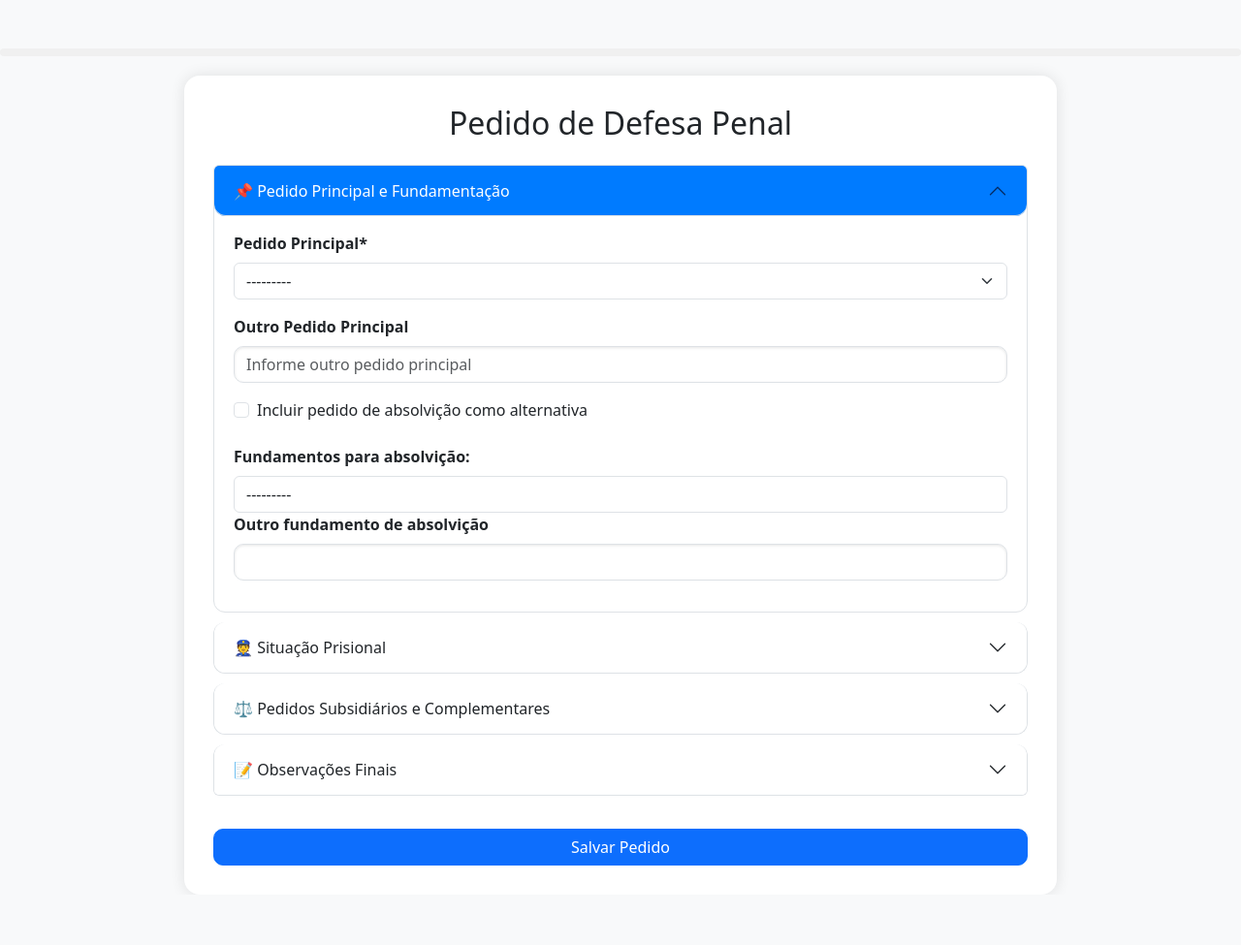
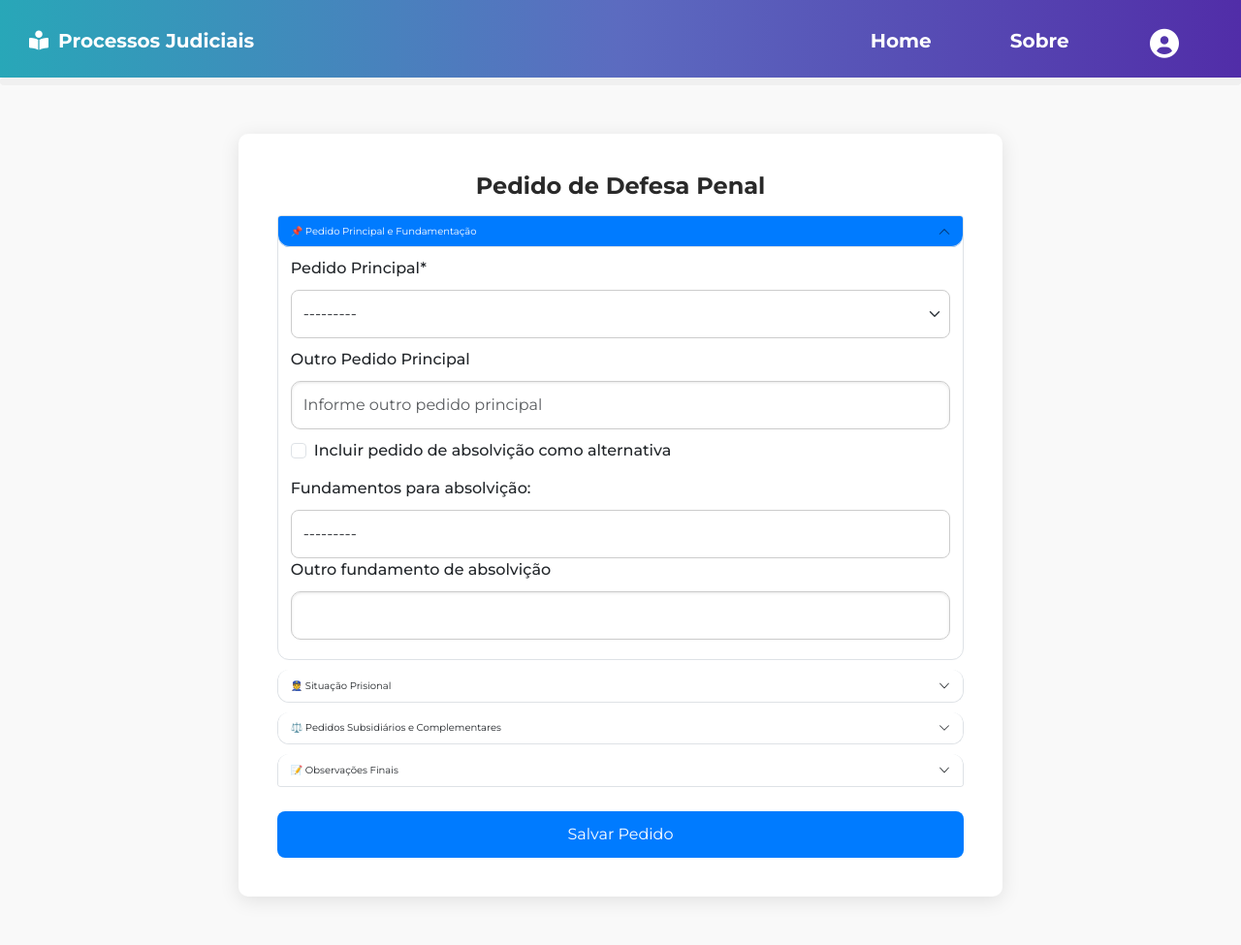
Before and after one commit to EduardoHPN/PI5-intelig-ncia-artificial-, a Django app: template recipes/templates/recipes/formulario/Pedido.html in a window 1280 px wide. Shown: the whole page at 97% size. Before the commit the page ends 893 px from the top, so only its background shows below. Run offline with Django 5.2, Linux system fonts and the light colour scheme; the template is opened without the code that fills it: values that come from a table or form of the project are taken from there, others are empty; some libraries are stand-ins or nearby versions.

Commit message:
estilizacao forms ---- depois de criar div nova(argumentacao juridica)

```diff
--- a/recipes/templates/recipes/formulario/Pedido.html
+++ b/recipes/templates/recipes/formulario/Pedido.html
@@ -7,25 +7,16 @@
     <meta charset="UTF-8">
     <meta name="viewport" content="width=device-width, initial-scale=1.0">
     <title>Pedido de Defesa Penal</title>
-    <link href="https://cdn.jsdelivr.net/npm/bootstrap@5.3.0-alpha1/dist/css/bootstrap.min.css" rel="stylesheet">
+    <link href="https://cdn.jsdelivr.net/npm/bootstrap@5.3.0/dist/css/bootstrap.min.css" rel="stylesheet">
+    <link href="https://cdnjs.cloudflare.com/ajax/libs/font-awesome/6.0.0-beta3/css/all.min.css" rel="stylesheet"> <!-- Font Awesome -->
 
     <style>
         body {
             background-color: #f8f9fa;
-            padding-top: 50px;
-        }
-
-        .form-container {
-            max-width: 900px;
-            margin: 0 auto;
-            background-color: white;
-            padding: 30px;
-            border-radius: 16px;
-            box-shadow: 0 0 15px rgba(0, 0, 0, 0.1);
         }
 
         .form-label {
-            font-weight: 600;
+            font-weight: 500;
         }
 
         textarea,
@@ -80,6 +71,7 @@
 </head>
 
 <body>
+    {% include 'recipes/partials/header.html' %}
     {% include 'recipes/partials/loadprogressbar.html' %}
     <div class="container">
         <div class="form-container">
@@ -220,6 +212,8 @@
 
     {% load static %}
     <script src="{% static 'js/form-salvar.js' %}"></script>
+    <link rel="stylesheet" href="{% static 'recipes/css/forms-style.css' %}">
+    <link rel="stylesheet" href="{% static 'recipes/css/styles.css' %}">
 </body>
 
 </html>
```
Also changed, not shown: recipes/templates/recipes/formulario/ArgumentacaoJuridica.html (+15 -7 lines), recipes/templates/recipes/formulario/DefesaPrelimitar.html (+1 -17 lines).
